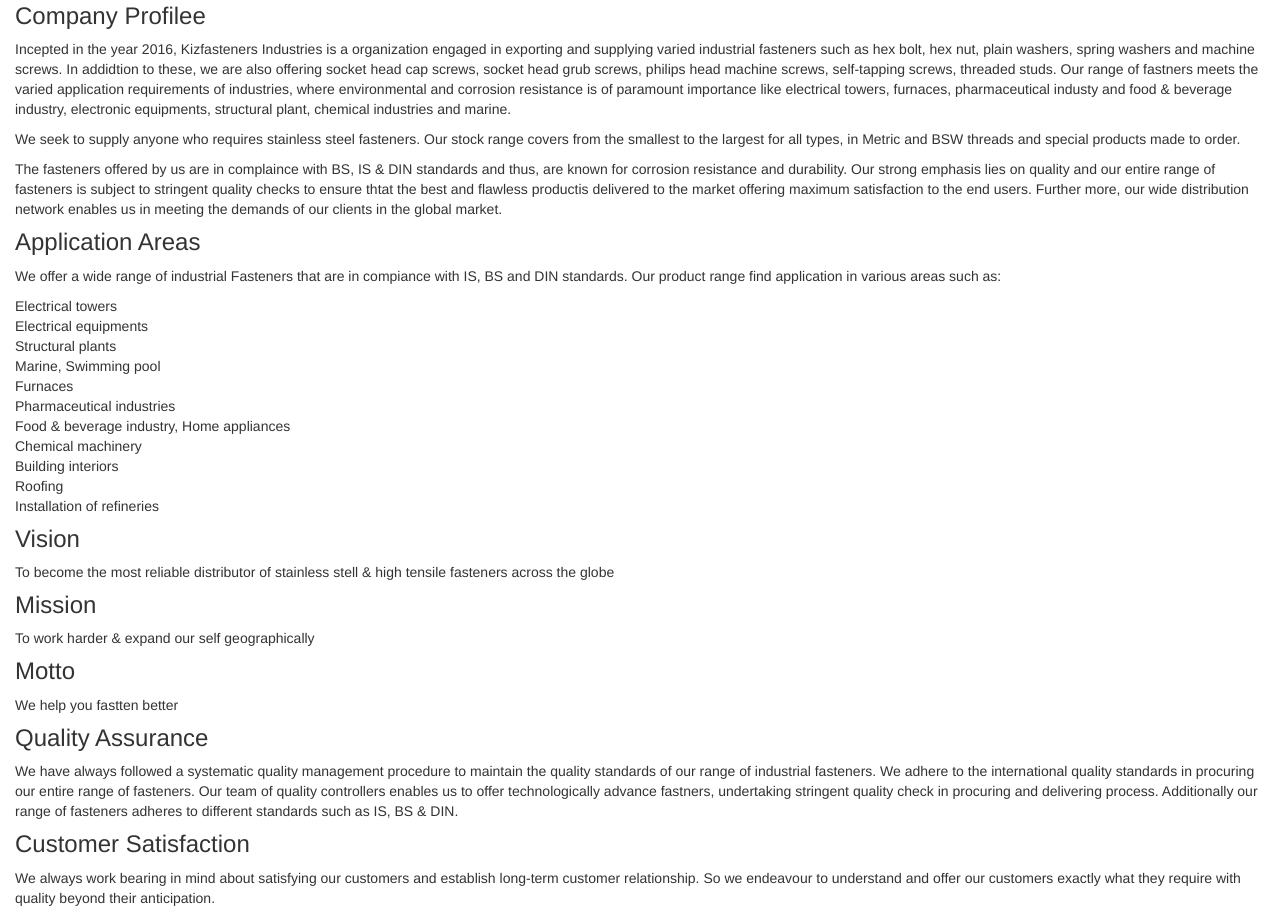
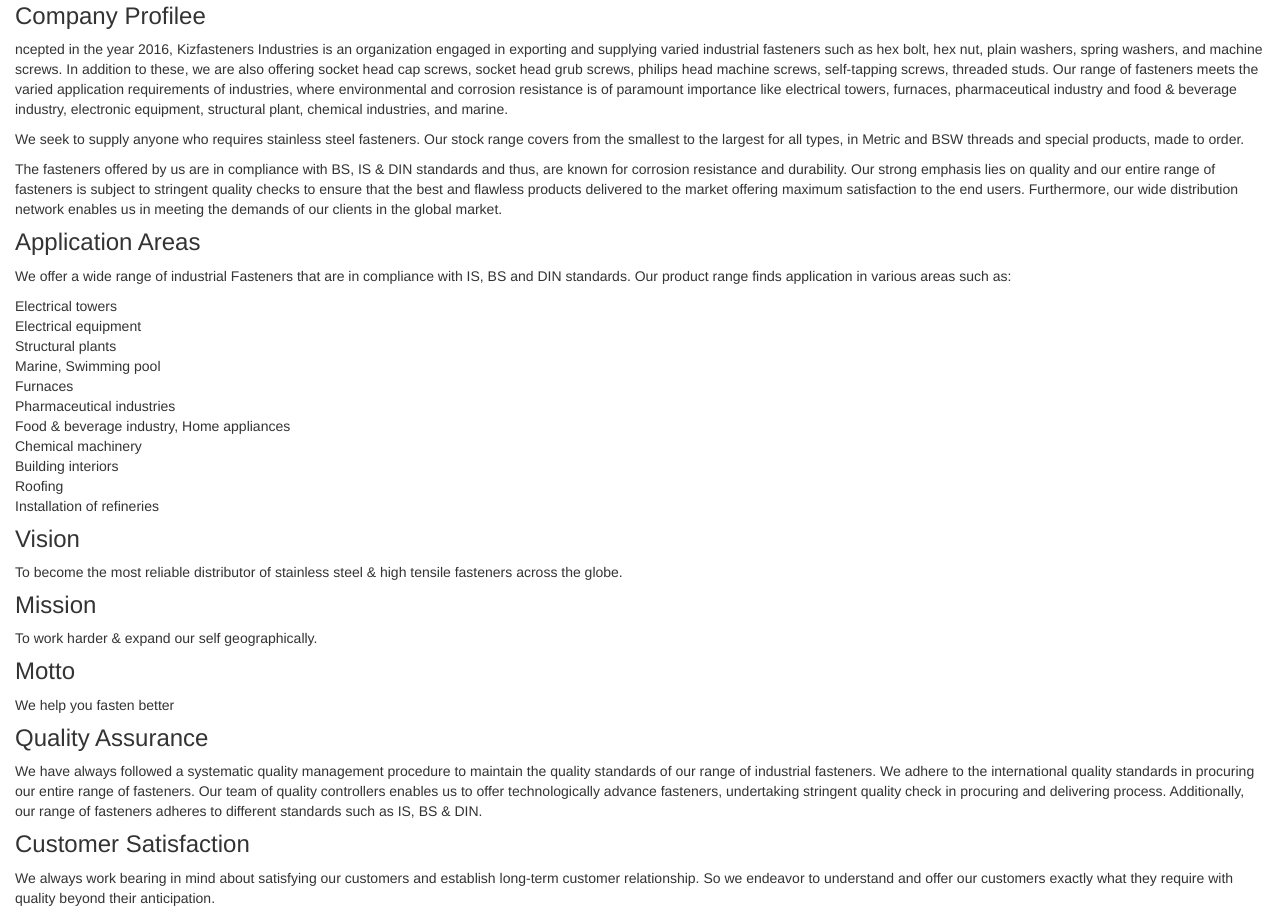
Before and after one commit to blueReact/kizfasteners, a website: page public/index.html in a window 1280 px wide. Shown: the part 314-1225 px from the top of the page. Drawn offline with nearby package versions, Linux system fonts and the light colour scheme; some packages are replaced by stand-ins of ours; no server answers.

Commit message:
Updated content

```diff
--- a/public/partials/home.partial.html
+++ b/public/partials/home.partial.html
@@ -1,18 +1,16 @@
 <h1>Company Profilee</h1>
-<p>Incepted in the year 2016, Kizfasteners Industries is a organization engaged in exporting and supplying varied
-  industrial fasteners such as hex bolt, hex  nut, plain washers, spring washers and machine screws. In addidtion to these, we are also offering socket head cap screws, socket head grub screws, philips head machine screws, self-tapping screws, threaded studs. Our range of fastners meets the varied application requirements of industries, where environmental and corrosion resistance is of paramount importance like electrical towers, furnaces, pharmaceutical industy and food & beverage industry, electronic equipments, structural plant, chemical industries and marine. </p>
+<p>ncepted in the year 2016, Kizfasteners Industries is an organization engaged in exporting and supplying varied industrial fasteners such as hex bolt, hex nut, plain washers, spring washers, and machine screws. In addition to these, we are also offering socket head cap screws, socket head grub screws, philips head machine screws, self-tapping screws, threaded studs. Our range of fasteners meets the varied application requirements of industries, where environmental and corrosion resistance is of paramount importance like electrical towers, furnaces, pharmaceutical industry and food & beverage industry, electronic equipment, structural plant, chemical industries, and marine.</p>
 
-<p>We seek  to supply anyone who requires stainless steel fasteners. Our stock range covers from the smallest to the largest for all types, in Metric and BSW threads and special products made to order.</p>
+<p>We seek to supply anyone who requires stainless steel fasteners. Our stock range covers from the smallest to the largest for all types, in Metric and BSW threads and special products, made to order.</p>
 
-<p>The fasteners offered by us are in complaince with BS, IS & DIN standards and thus, are known for corrosion resistance and durability. Our strong emphasis lies on quality and our entire range of fasteners is subject to stringent quality checks to ensure thtat the best and flawless productis delivered to the market offering maximum satisfaction to the end users. Further more, our wide distribution network enables us in meeting the demands of our clients in the global market.</p>
+<p>The fasteners offered by us are in compliance with BS, IS & DIN standards and thus, are known for corrosion resistance and durability. Our strong emphasis lies on quality and our entire range of fasteners is subject to stringent quality checks to ensure that the best and flawless products delivered to the market offering maximum satisfaction to the end users. Furthermore, our wide distribution network enables us in meeting the demands of our clients in the global market.</p>
 
 <h1>Application Areas</h1>
 
-<p>We offer a wide range of industrial Fasteners that are in compiance with IS, BS and DIN standards. Our product range find application in various areas such as:</p>
-
+<p>We offer a wide range of industrial Fasteners that are in compliance with IS, BS and DIN standards. Our product range finds application in various areas such as: </p>
 <ul>
   <li>Electrical towers</li>
-  <li>Electrical equipments</li>
+  <li>Electrical equipment</li>
   <li>Structural plants</li>
   <li>Marine, Swimming pool</li>
   <li>Furnaces</li>
@@ -25,19 +23,19 @@
 </ul>
 
 <h1>Vision</h1>
-<p>To become the most reliable distributor of stainless stell & high tensile fasteners across the globe</p>
+<p>To become the most reliable distributor of stainless steel & high tensile fasteners across the globe.</p>
 
 <h1>Mission</h1>
-<p>To work harder & expand our self geographically</p>
+<p>To work harder & expand our self geographically.</p>
 
 <h1>Motto</h1>
-<p>We help you fastten better</p>
+<p>We help you fasten better</p>
 
 <h1>Quality Assurance</h1>
-<p>We have always followed a systematic quality management procedure to maintain the quality standards of our range of industrial fasteners. We adhere to the international quality standards in procuring our entire range of fasteners. Our team of quality controllers enables us to offer technologically advance fastners, undertaking stringent quality check in procuring and delivering process. Additionally our range of fasteners adheres to different standards such as IS, BS & DIN.</p>
+<p>We have always followed a systematic quality management procedure to maintain the quality standards of our range of industrial fasteners. We adhere to the international quality standards in procuring our entire range of fasteners. Our team of quality controllers enables us to offer technologically advance fasteners, undertaking stringent quality check in procuring and delivering process. Additionally, our range of fasteners adheres to different standards such as IS, BS & DIN.</p>
 
 <h1>Customer Satisfaction</h1>
-<p>We always work bearing in mind about satisfying our customers and establish long-term customer relationship. So we endeavour to understand and offer our customers exactly what they require with quality beyond  their anticipation.</p>
+<p>We always work bearing in mind about satisfying our customers and establish long-term customer relationship. So we endeavor to understand and offer our customers exactly what they require with quality beyond  their anticipation.</p>
 
 <!-- offering block -->
 <!-- <div class="offering-block">
```
